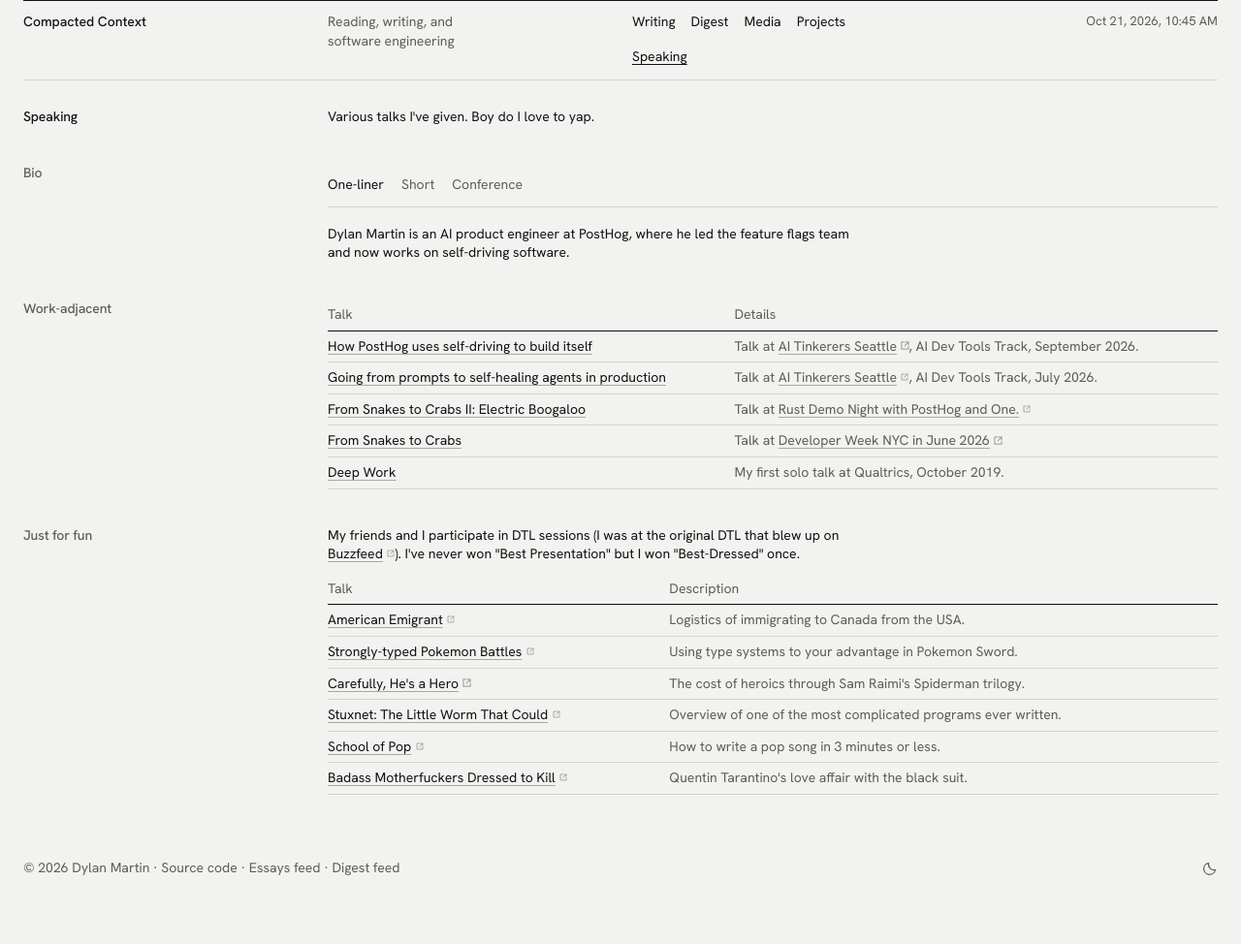
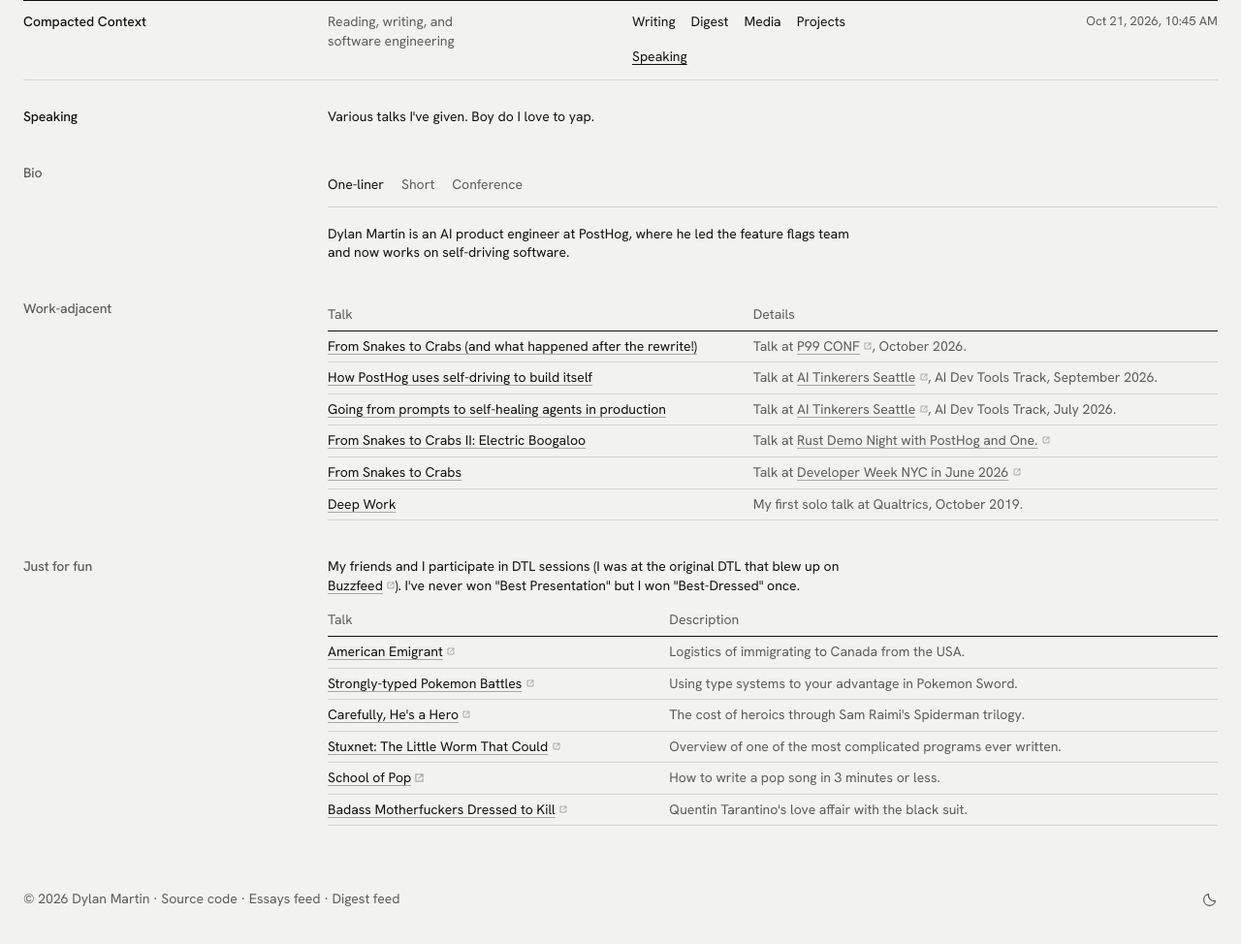
Before and after one commit to dmarticus/dmarticus.github.io, a Jekyll site: the page built from speaking.html, in a window 1280 px wide and 1004 px high. Shown: the top 974 px of the window at 97% size. Built offline with Jekyll 4.4.1, drawn with Linux system fonts in a browser that asks for light colours.

Commit message:
p99 conf slides

```diff
--- a/speaking.html
+++ b/speaking.html
@@ -44,6 +44,17 @@ redirect_from: /talks.html
                 </tr>
             </thead>
             <tbody>
+                <tr>
+                    <td>
+                        <a
+                            href="./media/p99-conf-2026.pdf"
+                            rel="noreferrer"
+                            target="_blank"
+                            >From Snakes to Crabs (and what happened after the rewrite!)</a
+                        >
+                    </td>
+                    <td>Talk at <a href="https://www.p99conf.io/" rel="noreferrer" target="_blank">P99 CONF</a>, October 2026.</td>
+                </tr>
                 <tr>
                     <td>
                         <a
```
Also changed, not shown: 1 other file.
